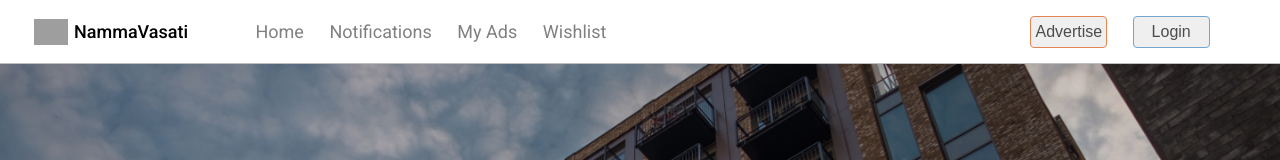
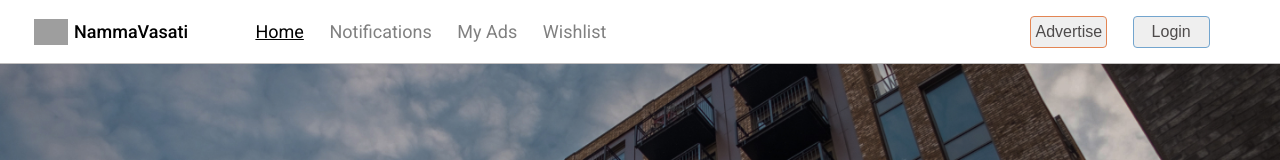
Before and after one commit to SheshagiriKulkarni/NammaVasati, a React (Vite) app in the folder frontend/vasati/: page / in a window 1280 px wide. Shown: the top 160 px of the page. Built offline with nearby package versions, Linux system fonts and the light colour scheme; no server answers; grey boxes are pictures that could not be loaded.

Commit message:
Navbar css changes

```diff
--- a/frontend/vasati/src/components/Navbar.css
+++ b/frontend/vasati/src/components/Navbar.css
@@ -131,3 +131,8 @@ ul {
   font-weight: 400;
   color: rgb(0, 0, 0);
 }
+
+.navbar li .active-link {
+  color: black !important;
+  text-decoration: underline;
+}
--- a/frontend/vasati/src/components/Navbar.jsx
+++ b/frontend/vasati/src/components/Navbar.jsx
@@ -1,5 +1,5 @@
 import React, { useState, useEffect } from "react";
-import { Navigate, useNavigate } from "react-router-dom";
+import { useLocation, Navigate, useNavigate } from "react-router-dom";
 import { Link } from "react-router-dom";
 import "./Navbar.css";
 import "@fontsource/roboto";
@@ -10,6 +10,9 @@ function Navbar() {
   const [showLoginModal, setShowLoginModal] = useState(false); // Tracks modal
   // visibility
   const navigate = useNavigate();
+  const location = useLocation();
+
+  const isActive = (path) => (location.pathname === path ? "active-link" : "");
 
   useEffect(() => {
     const token = localStorage.getItem("authToken");
@@ -40,14 +43,20 @@ function Navbar() {
 
           <ul className="navbar-links">
             <li>
-              <Link to="/">Home</Link>
+              <Link to="/" className={isActive("/")}>
+                Home
+              </Link>
             </li>
             <li>
-              <Link to="/about">Notifications</Link>
+              <Link to="/about" className={isActive("/about")}>
+                Notifications
+              </Link>
             </li>
             <li>
               {localStorage.getItem("userEmail") ? (
-                <Link to="/myads">My Ads</Link>
+                <Link to="/myads" className={isActive("/myads")}>
+                  My Ads
+                </Link>
               ) : (
                 <Link
                   to="#"
@@ -58,7 +67,9 @@ function Navbar() {
               )}
             </li>
             <li>
-              <Link to="/wishlist">Wishlist</Link>
+              <Link to="/wishlist" className={isActive("/wishlist")}>
+                Wishlist
+              </Link>
             </li>
           </ul>
         </div>
```
